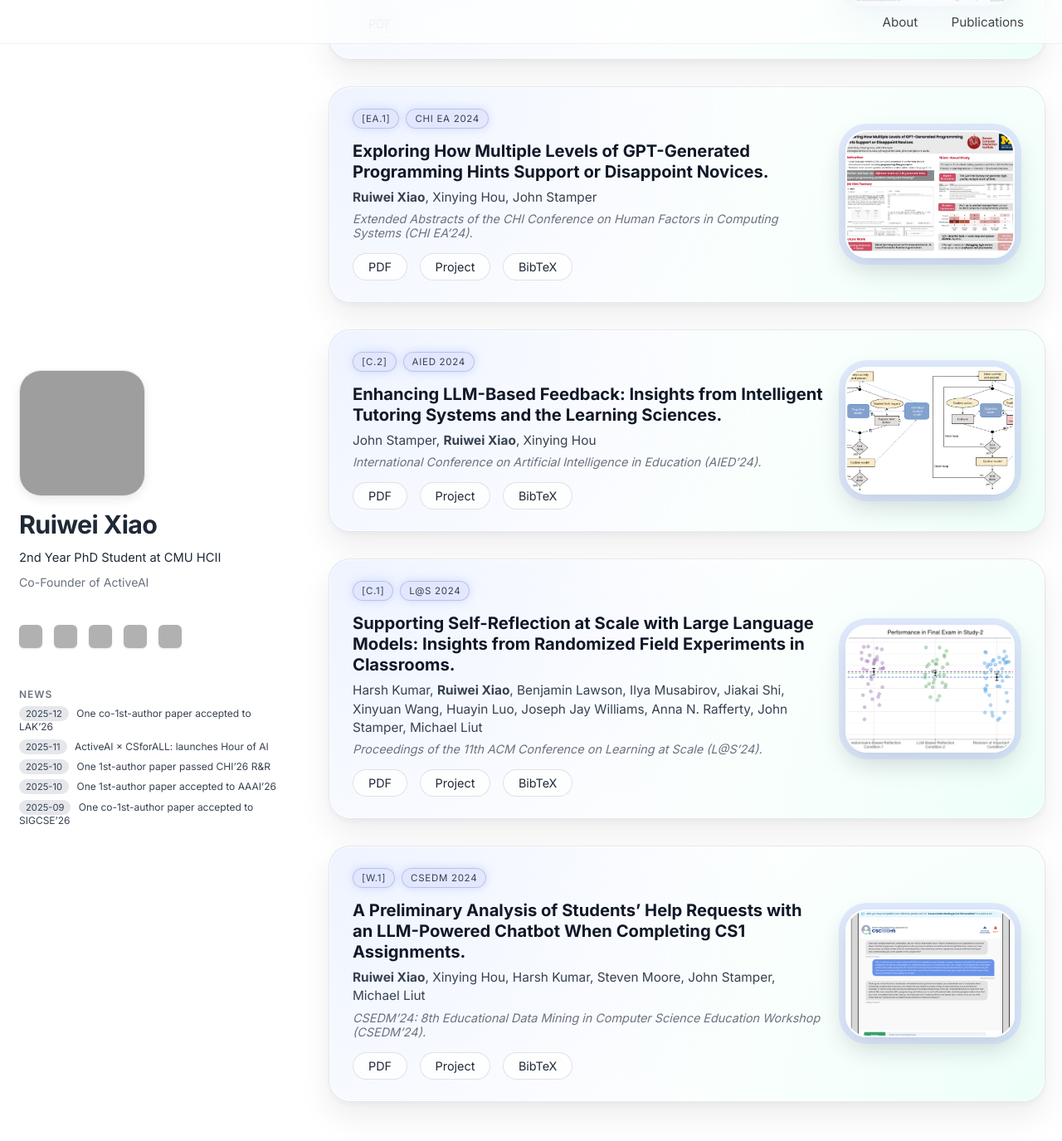
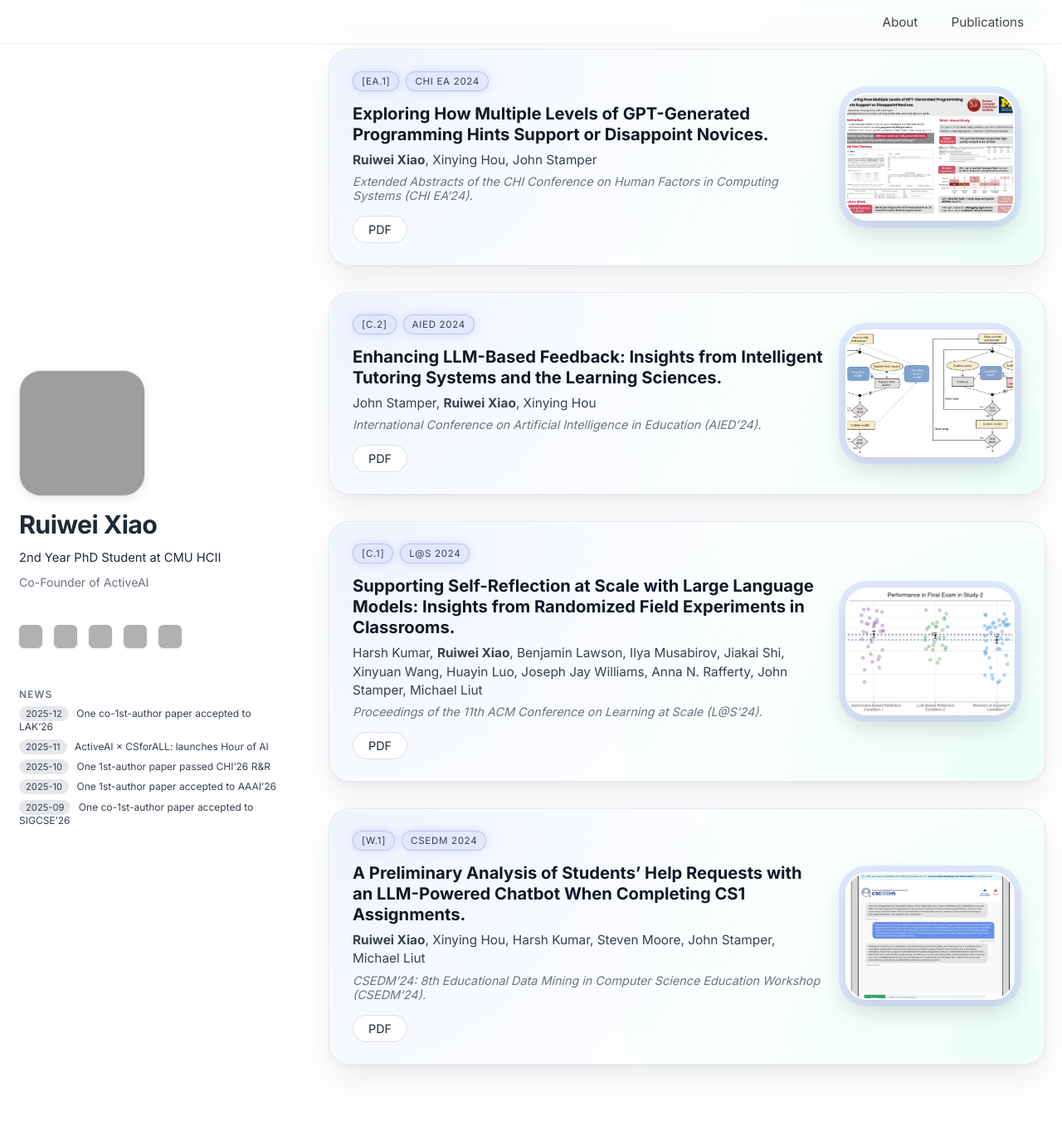
Before and after one commit to ruiwei-xiao/ruiwei-xiao.github.io, a Jekyll site: the page built from publications.md, in a window 1280 px wide and 1400 px high, scrolled down 2560 px. Shown: the top 1375 px of the window at 83% size. Built offline with Jekyll 4.4.1, drawn with Linux system fonts in a browser that asks for light colours; grey boxes are pictures that could not be loaded.

Commit message:
Update publications.md

```diff
--- a/publications.md
+++ b/publications.md
@@ -72,8 +72,6 @@
     </div>
     <div class="pub-buttons">
       <a href="https://arxiv.org/abs/2506.19107" target="_blank">PDF</a>
-    </div>
-    <div class="pub-buttons">
       <a href="https://youtu.be/utXIUhBMDuU?si=nUs1quICSyDb9Xgo" target="_blank">Video</a>
     </div>
   </div>
@@ -171,9 +169,7 @@
       International Conference on Artificial Intelligence in Education (AIED’25).
     </div>
     <div class="pub-buttons">
-      <a href="#">PDF</a>
-      <a href="#">Project</a>
-      <a href="#">BibTeX</a>
+      <a href="https://arxiv.org/pdf/2505.08083">PDF</a>
     </div>
   </div>
   <div class="pub-right">
@@ -222,9 +218,7 @@
       Extended Abstracts of the CHI Conference on Human Factors in Computing Systems (CHI EA’24).
     </div>
     <div class="pub-buttons">
-      <a href="#">PDF</a>
-      <a href="#">Project</a>
-      <a href="#">BibTeX</a>
+      <a href="https://dl.acm.org/doi/pdf/10.1145/3613905.3650937">PDF</a>
     </div>
   </div>
   <div class="pub-right">
@@ -248,9 +242,7 @@
       International Conference on Artificial Intelligence in Education (AIED’24).
     </div>
     <div class="pub-buttons">
-      <a href="#">PDF</a>
-      <a href="#">Project</a>
-      <a href="#">BibTeX</a>
+      <a href="https://arxiv.org/pdf/2405.04645">PDF</a>
     </div>
   </div>
   <div class="pub-right">
@@ -274,9 +266,7 @@
       Proceedings of the 11th ACM Conference on Learning at Scale (L@S’24).
     </div>
     <div class="pub-buttons">
-      <a href="#">PDF</a>
-      <a href="#">Project</a>
-      <a href="#">BibTeX</a>
+      <a href="https://dl.acm.org/doi/pdf/10.1145/3657604.3662042">PDF</a>
     </div>
   </div>
   <div class="pub-right">
@@ -300,9 +290,7 @@
       CSEDM’24: 8th Educational Data Mining in Computer Science Education Workshop (CSEDM’24).
     </div>
     <div class="pub-buttons">
-      <a href="#">PDF</a>
-      <a href="#">Project</a>
-      <a href="#">BibTeX</a>
+      <a href="https://utoronto.scholaris.ca/server/api/core/bitstreams/3cf197ca-56ae-4191-8c41-f48f3f8b46b4/content">PDF</a>
     </div>
   </div>
   <div class="pub-right">
```
